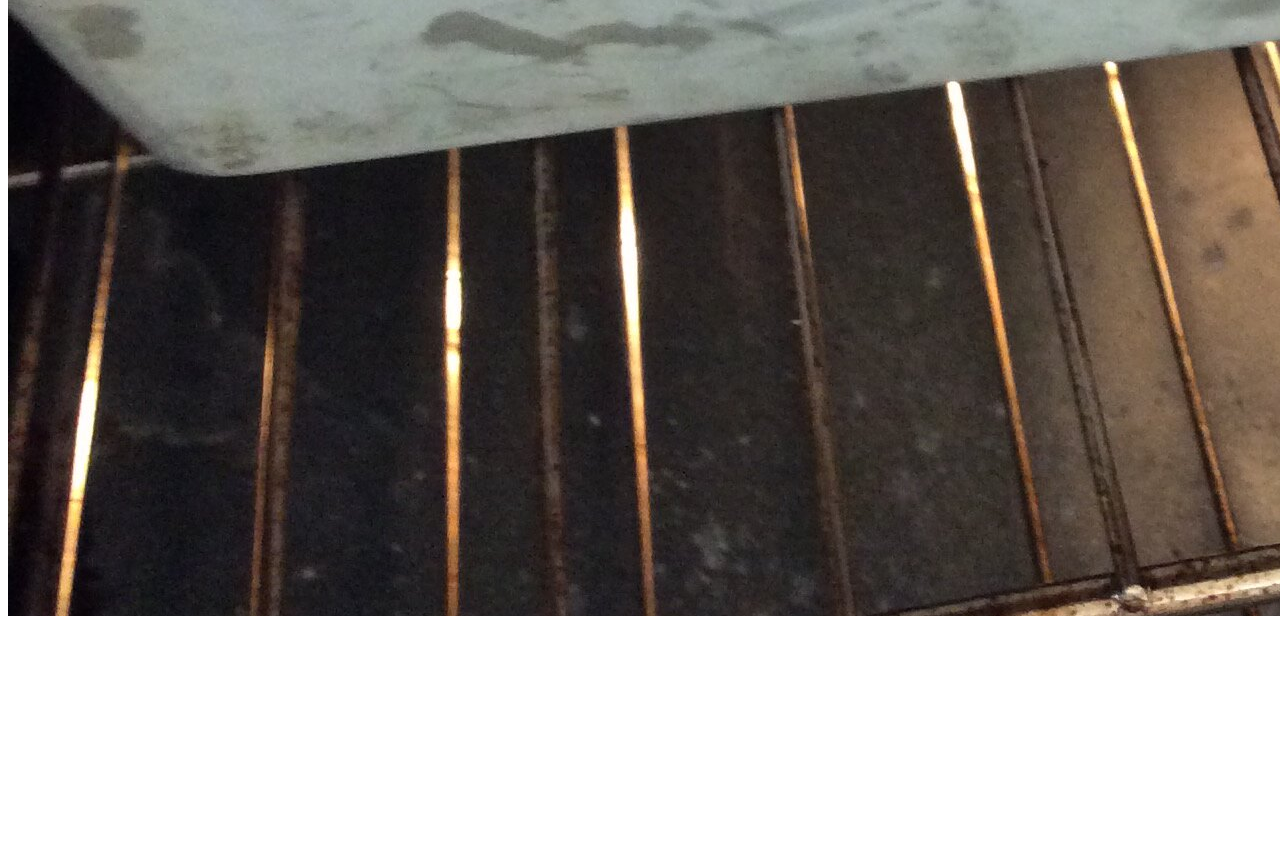
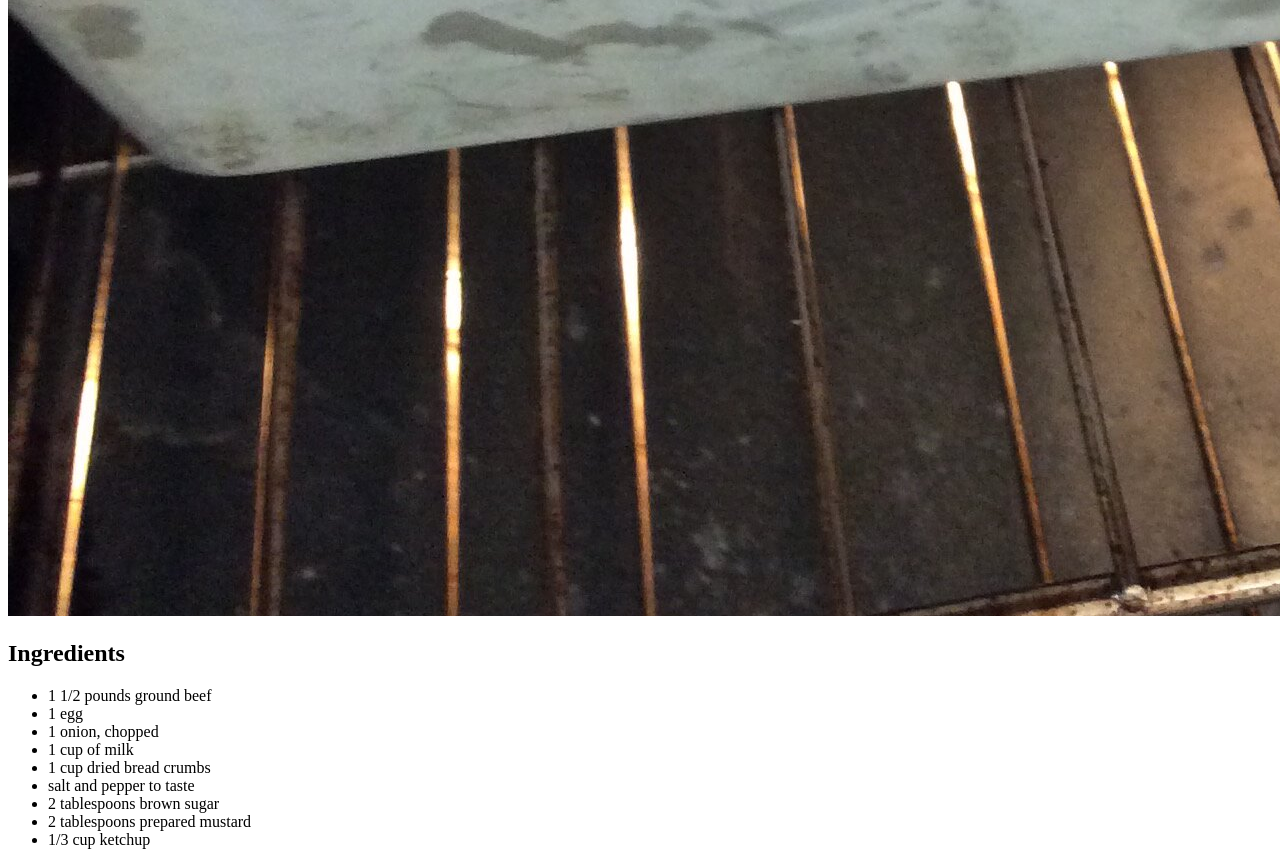
Before and after one commit to nelson-ricardo/odin-recipes, a plain HTML site: page recipes/meatloaf.html in a window 1280 px wide. Shown: the part 1409-2274 px from the top of the page. Before the commit the page ends 2037 px from the top, so only its background shows below. Drawn offline with Linux system fonts and the light colour scheme.

Commit message:
add ingredients list

```diff
--- a/recipes/meatloaf.html
+++ b/recipes/meatloaf.html
@@ -9,5 +9,17 @@
 <body>
     <h1>Easy Meatloaf</h1>
     <img src="meatloaf.jpeg" alt="meatloaf in the oven">
+    <h2>Ingredients</h2>
+    <ul>
+        <li>1 1/2 pounds ground beef</li>
+        <li>1 egg</li>
+        <li>1 onion, chopped</li>
+        <li>1 cup of milk</li>
+        <li>1 cup dried bread crumbs</li>
+        <li>salt and pepper to taste</li>
+        <li>2 tablespoons brown sugar</li>
+        <li>2 tablespoons prepared mustard</li>
+        <li>1/3 cup ketchup</li>
+    </ul>
 </body>
 </html>
```
